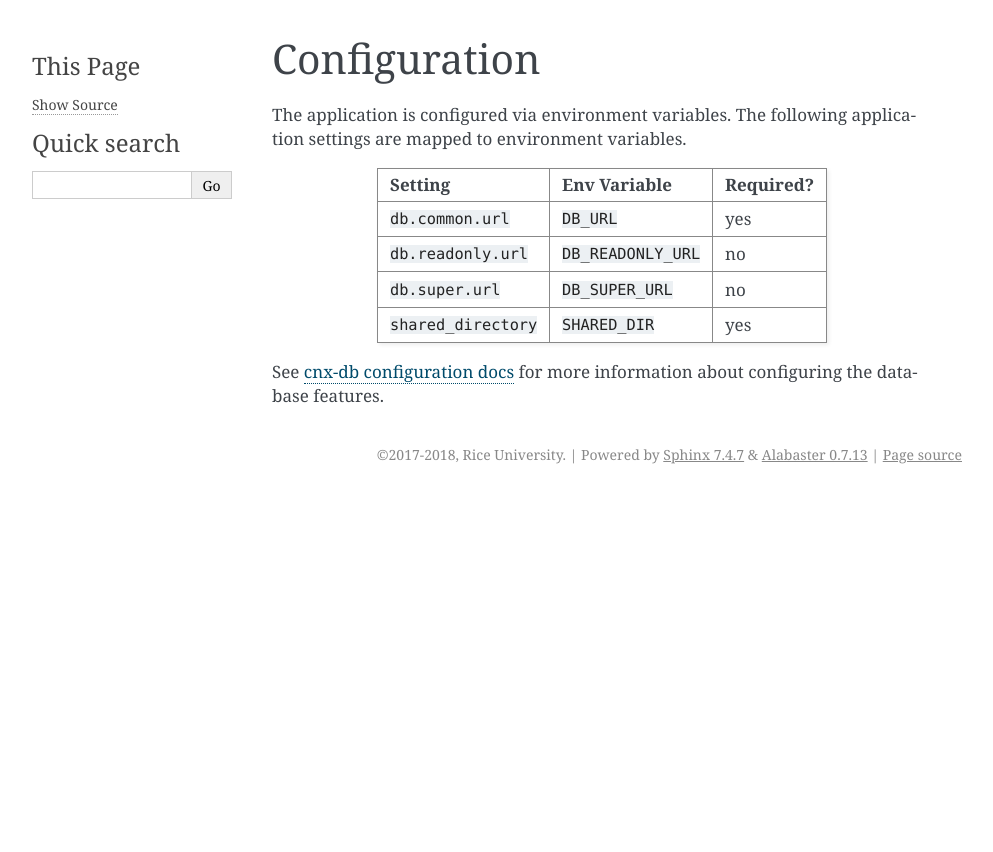
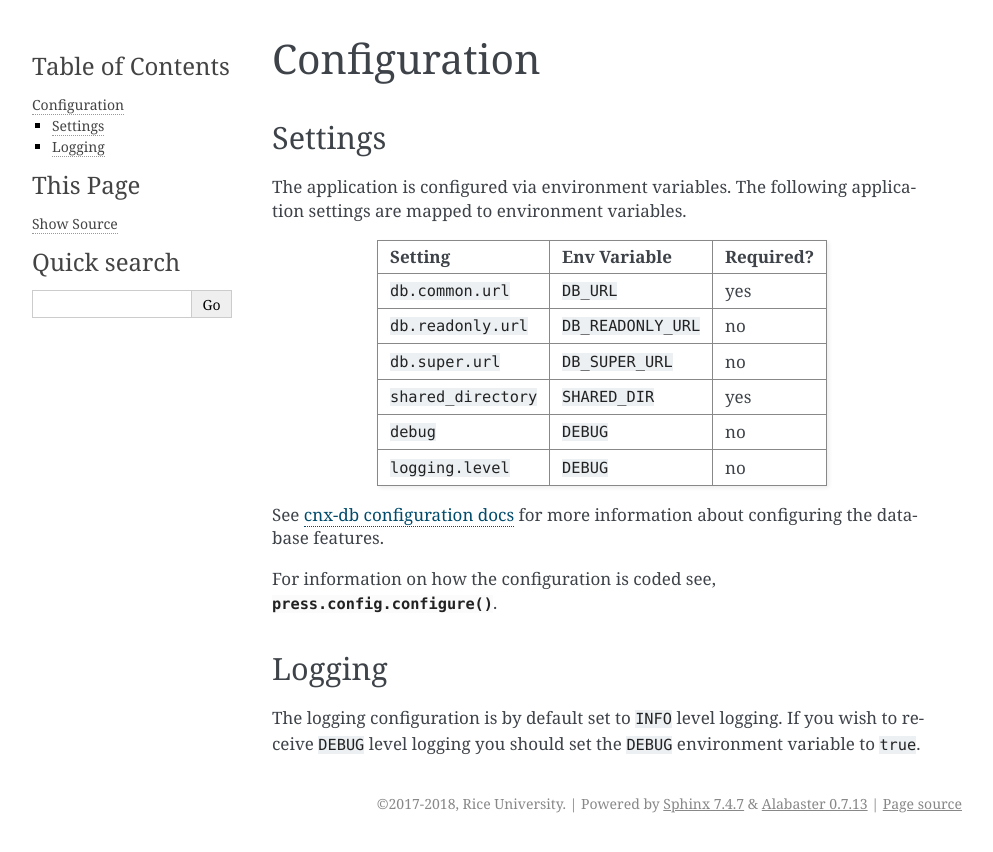
Before and after one commit to openstax/cnx-press, a Sphinx documentation site: the page built from docs/source/config.rst, in a window 1280 px wide. Shown: the top 852 px of the page, without its empty margins (148-1141 px from the left). Built offline with Sphinx 7.4.7, drawn with Linux system fonts in a browser that asks for light colours.

Commit message:
Document logging settings and api

```diff
--- a/docs/source/config.rst
+++ b/docs/source/config.rst
@@ -3,6 +3,11 @@
 =============
 Configuration
 =============
+
+.. _configuration_chapter__settings:
+
+Settings
+--------
 
 The application is configured via environment variables.
 The following application settings are mapped to environment variables.
@@ -14,9 +19,22 @@ Setting                          Env Variable            Required?
 ``db.readonly.url``              ``DB_READONLY_URL``     no
 ``db.super.url``                 ``DB_SUPER_URL``        no
 ``shared_directory``             ``SHARED_DIR``          yes
+``debug``                        ``DEBUG``               no
+``logging.level``                ``DEBUG``               no
 ===============================  ======================  =============
-
 
 See `cnx-db configuration docs
 <https://cnx-db.readthedocs.io/en/latest/config.html>`_
 for more information about configuring the database features.
+
+For information on how the configuration is coded see,
+:func:`press.config.configure`.
+
+.. _configuration_chapter__logging:
+
+Logging
+-------
+
+The logging configuration is by default set to ``INFO`` level logging.
+If you wish to receive ``DEBUG`` level logging you should set the
+``DEBUG`` environment variable to ``true``.
```
Also changed, not shown: docs/source/api.rst (+13 -0 lines).
